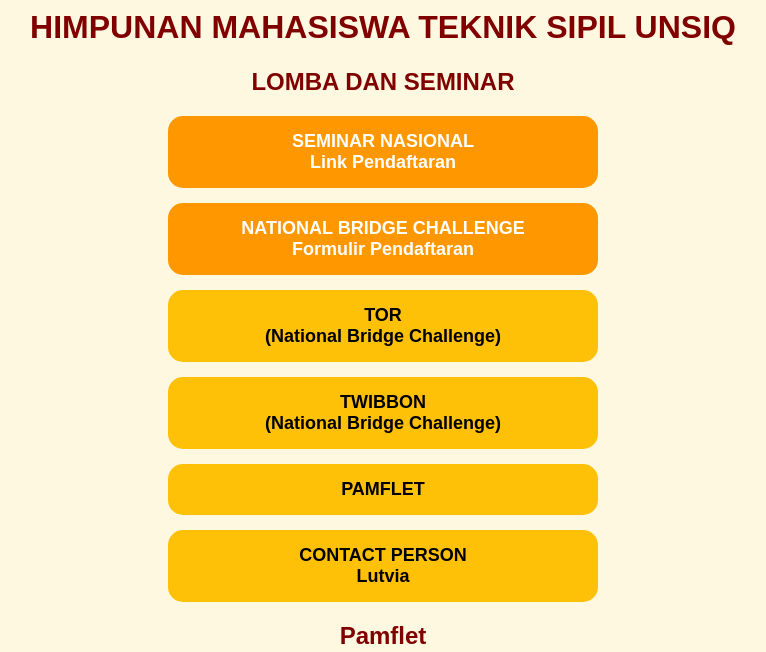
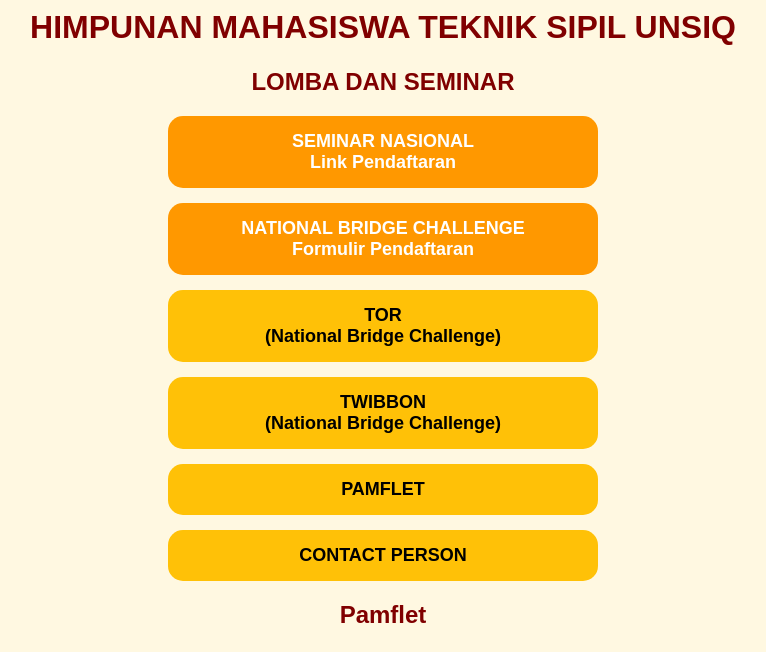
Before and after one commit to civilcreathink2025/civil-creathink-5.0, a plain HTML site: page index.html in a window 1280 px wide. Shown: the part 58-710 px from the top of the page, without its empty margins (257-1023 px from the left). Drawn offline with Linux system fonts and the light colour scheme.

Commit message:
Update index.html

```diff
--- a/index.html
+++ b/index.html
@@ -53,7 +53,7 @@
   <a class="button yellow" href="#twibbon">TWIBBON<br>(National Bridge Challenge)</a>
   <a class="button yellow" href="#pamflet">PAMFLET</a>
 
-  <a class="button yellow" href="#contact">CONTACT PERSON<br>Lutvia</a>
+  <a class="button yellow" href="#contact">CONTACT PERSON<br></a>
 
   <div id="pamflet" class="image-link">
     <h2>Pamflet</h2>
```
